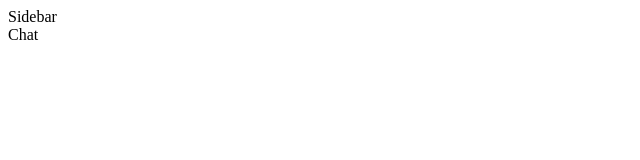
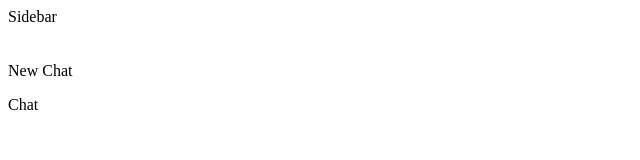
Before and after one commit to abhsyk/chat-ai, a React (Create React App) app: page / in a window 1280 px wide. Shown: the top 160 px of the page, without its empty margins (0-640 px from the left). Built offline with nearby package versions, Linux system fonts and the light colour scheme; the HTML template or start-up script is replaced by a standard one.

Commit message:
NewChatButton

```diff
--- a/package.json
+++ b/package.json
@@ -12,6 +12,7 @@
     "@types/react-dom": "^18.2.7",
     "react": "^18.2.0",
     "react-dom": "^18.2.0",
+    "react-icons": "^4.11.0",
     "react-scripts": "5.0.1",
     "typescript": "^4.9.5",
     "web-vitals": "^2.1.4"
--- /dev/null
+++ b/src/components/NewChatButton/index.tsx
@@ -0,0 +1,15 @@
+import { FC } from 'react';
+import { AiOutlinePlus } from 'react-icons/ai';
+
+const NewChatButton: FC = () => {
+  return (
+    <div className="new_chat_button">
+      <div className="new_chat_button_icon">
+        <AiOutlinePlus color="white" />
+      </div>
+      <p className="new_chat_button_text">New Chat</p>
+    </div>
+  );
+};
+
+export default NewChatButton;
--- a/src/components/Sidebar/index.tsx
+++ b/src/components/Sidebar/index.tsx
@@ -1,7 +1,13 @@
 import { FC } from 'react';
+import NewChatButton from '../NewChatButton';
 
 const Sidebar: FC = () => {
-  return <div className="sidebar_container">Sidebar</div>;
+  return (
+    <div className="sidebar_container">
+      Sidebar
+      <NewChatButton />
+    </div>
+  );
 };
 
 export default Sidebar;
```
Also changed, not shown: 1 other file (tests, documents, lock files or other folders).
